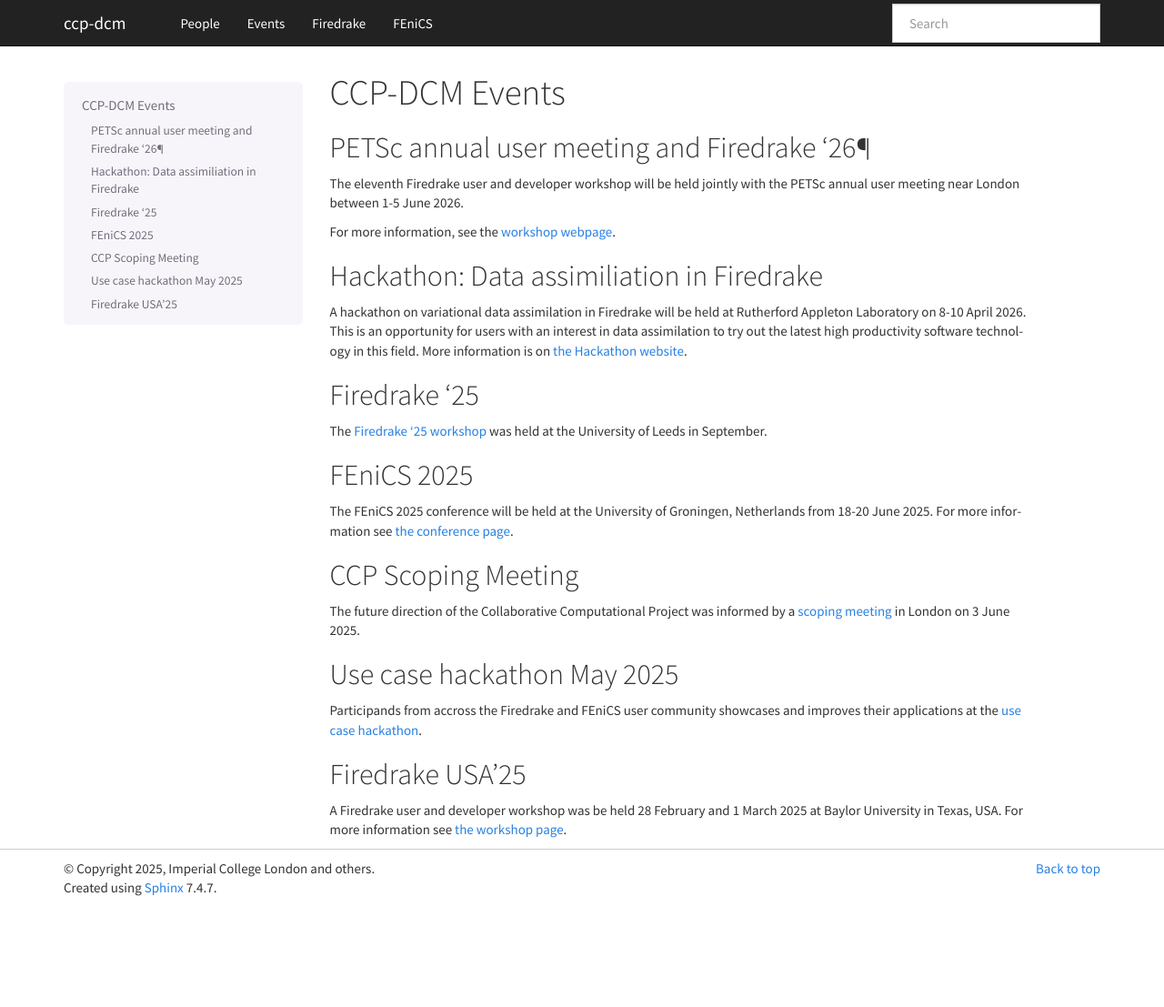
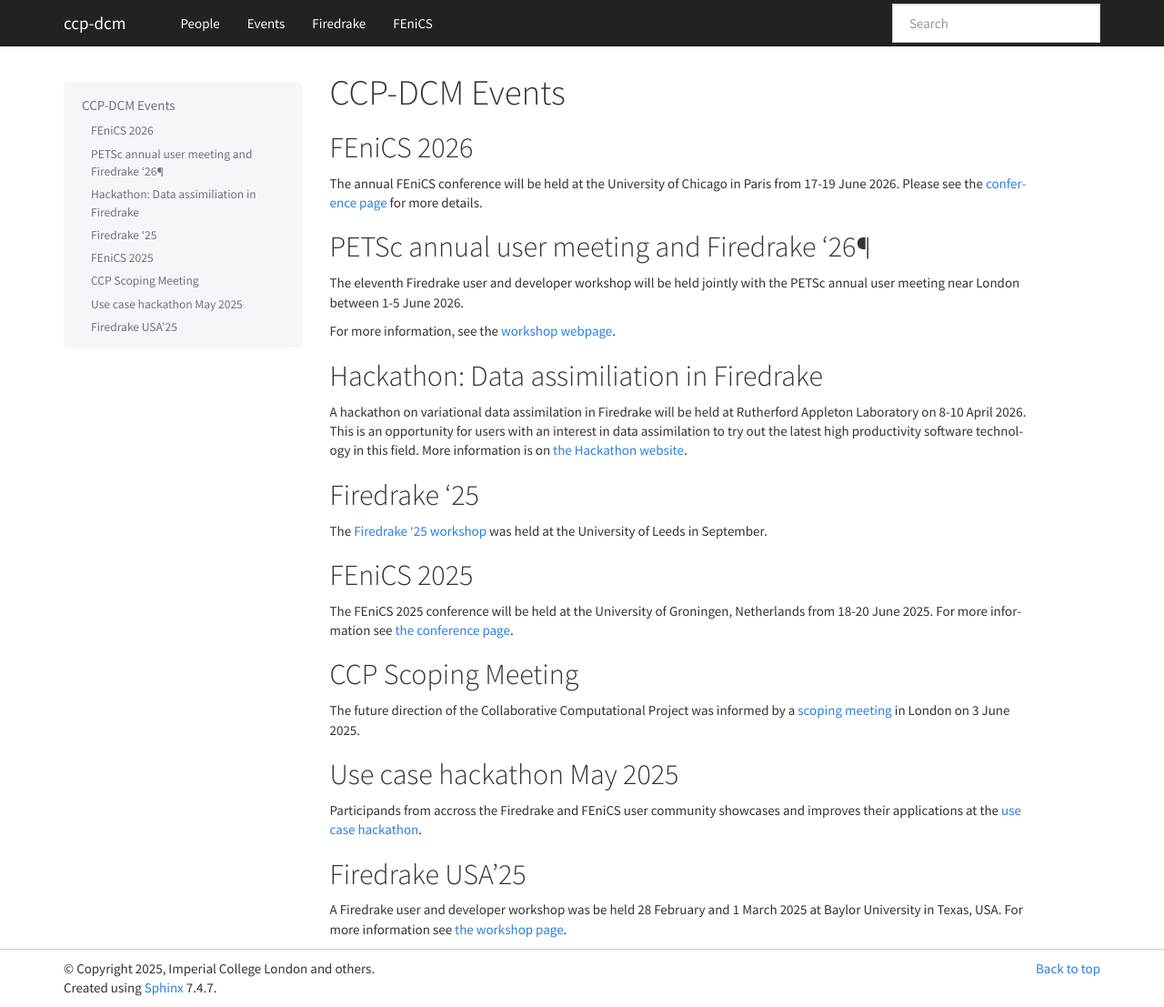
Before and after one commit to ccp-dcm/ccp-dcm.github.io, a Sphinx documentation site: the page built from source/events.rst, in a window 1280 px wide and 1107 px high. Shown: the whole window at 91% size. Built offline with Sphinx 7.4.7, drawn with Linux system fonts in a browser that asks for light colours.

```diff
--- a/source/events.rst
+++ b/source/events.rst
@@ -2,6 +2,13 @@
 
 CCP-DCM Events
 ==============
+
+FEniCS 2026
+-----------
+
+The annual FEniCS conference will be held at the University of Chicago in Paris
+from 17-19 June 2026. Please see the `conference page
+<https://fenicsproject.org/fenics-2026/>`__ for more details.
 
 PETSc annual user meeting and Firedrake '26¶
 -------------------------------------------
```
